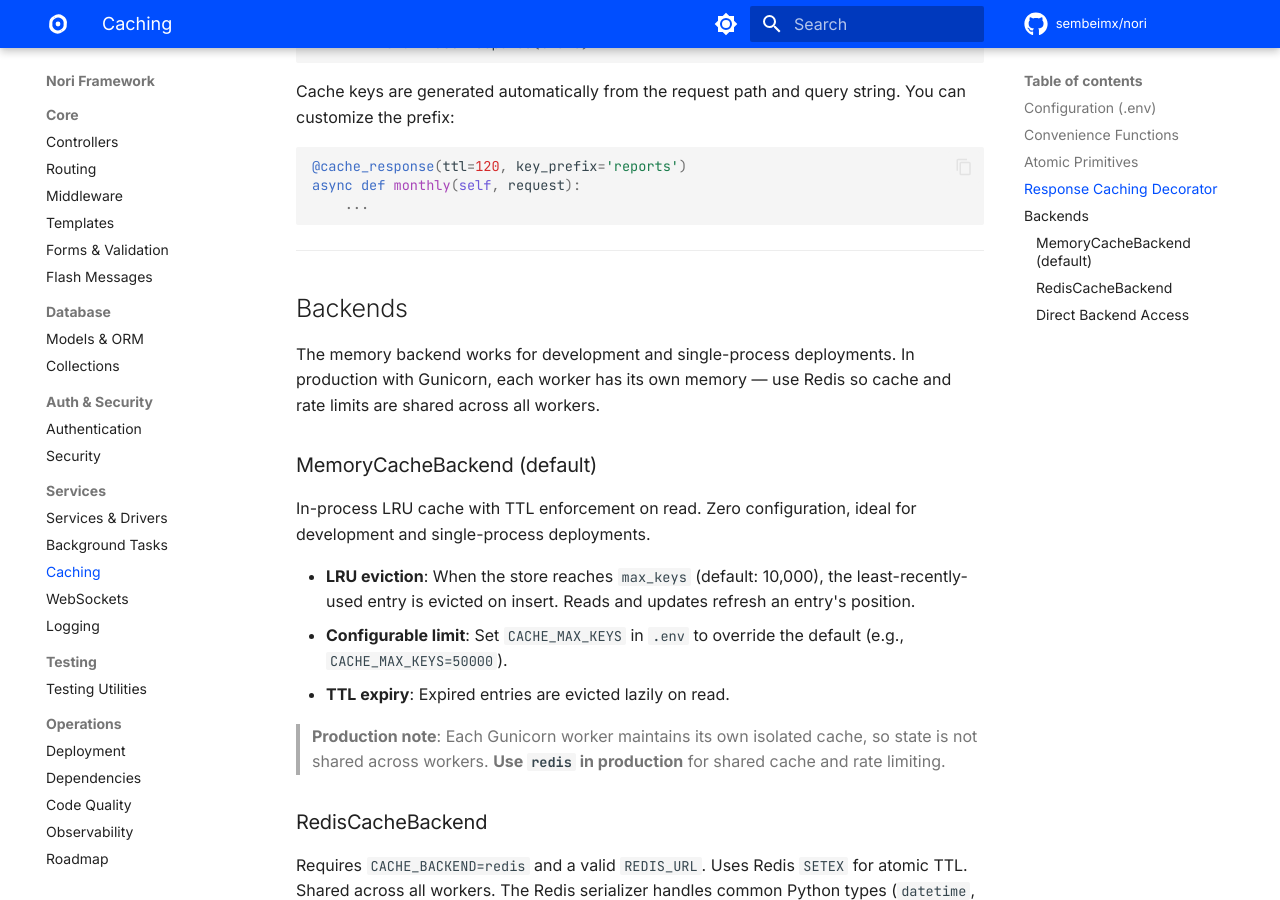
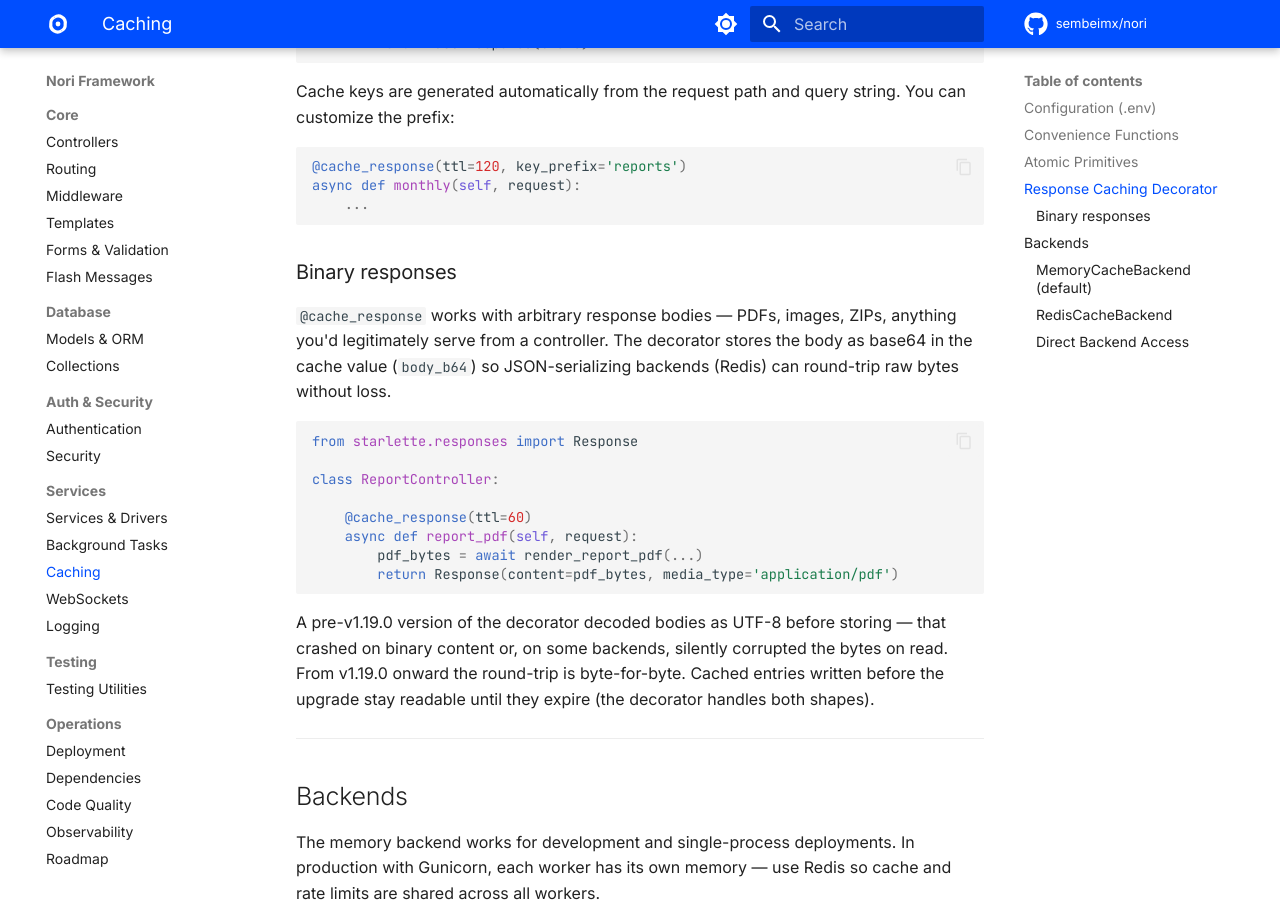
Before and after one commit to sembeimx/nori, an MkDocs documentation site: the page built from docs/caching.md, in a window 1280 px wide and 900 px high, scrolled down 2056 px. Built offline with MkDocs 1.6.1 and Material for MkDocs 9.7.7, drawn with Linux system fonts in a browser that asks for light colours; comment, search, counter and statistics services are not loaded; the version menu is left out.

Commit message:
docs: SUPERUSER_ROLE customization + binary cache safety
Two doc gaps the v1.20.x audit flagged:
  - SUPERUSER_ROLE config (rename / disable) was only in CHANGELOG
  - @cache_response binary safety (body_b64 storage) was only in CHANGELOG

Add a "Customizing the superuser role" subsection in authentication.md
with the security rationale (why renaming hardens the bypass) and
both override + disable examples. Add a "Binary responses" subsection
in caching.md noting the byte-for-byte round-trip and the legacy-shape
read fallback for upgrade safety.

````diff
--- a/docs/caching.md
+++ b/docs/caching.md
@@ -86,6 +86,23 @@ async def monthly(self, request):
     ...
 ```
 
+### Binary responses
+
+`@cache_response` works with arbitrary response bodies — PDFs, images, ZIPs, anything you'd legitimately serve from a controller. The decorator stores the body as base64 in the cache value (`body_b64`) so JSON-serializing backends (Redis) can round-trip raw bytes without loss.
+
+```python
+from starlette.responses import Response
+
+class ReportController:
+
+    @cache_response(ttl=60)
+    async def report_pdf(self, request):
+        pdf_bytes = await render_report_pdf(...)
+        return Response(content=pdf_bytes, media_type='application/pdf')
+```
+
+A pre-v1.19.0 version of the decorator decoded bodies as UTF-8 before storing — that crashed on binary content or, on some backends, silently corrupted the bytes on read. From v1.19.0 onward the round-trip is byte-for-byte. Cached entries written before the upgrade stay readable until they expire (the decorator handles both shapes).
+
 ---
 
 ## Backends
````
Also changed, not shown: docs/authentication.md (+15 -1 lines).
